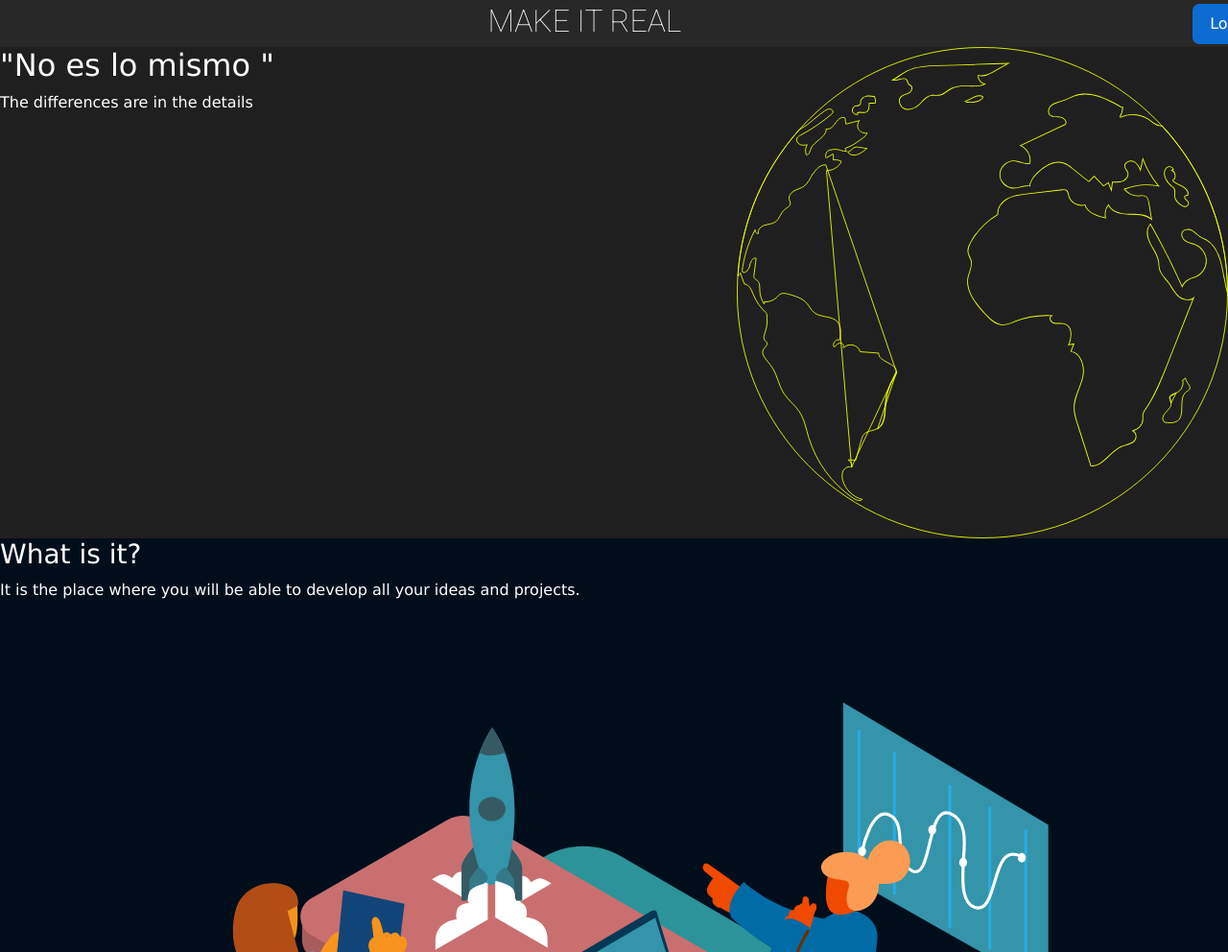
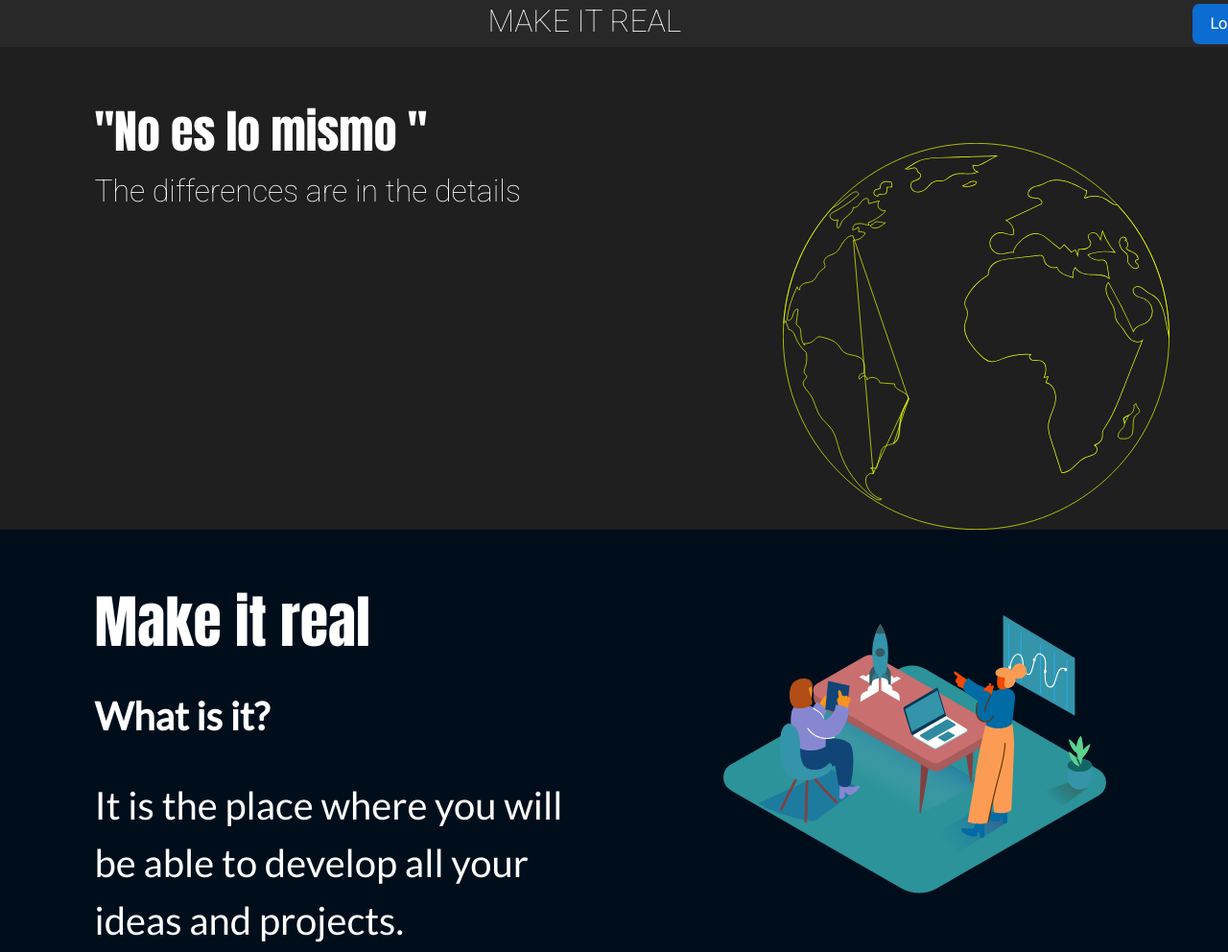
Before and after one commit to Adrian5730/Proyecto, a plain HTML site: page index.html in a window 1280 px wide. Shown: the top 992 px of the page at 96% size. Drawn offline with nearby package versions, Linux system fonts and the light colour scheme.

Commit message:
Termino boceto de home

```diff
--- a/css/styles.css
+++ b/css/styles.css
@@ -47,6 +47,50 @@ header  button#iconoLogin{
     color: white;
     padding: 9px 18px;
 }
+/*-----------todos los acticulos-----------*/
+section{
+    display: flex;
+}
+
+section div{
+    margin: 0 3% 0 3%;
+}
+
+section div#texto{
+    width: 50%;
+    display: block;
+    font-family: Archivo Narrow;
+    padding: 60px 0 0 60px;
+}
+
+section div#imagen{
+    display: inline-block;
+    width: 50%;
+    align-items: center;
+    align-content: center;
+}
+
+section div#imagen img{
+    display: block;
+    margin: auto;
+    width: 80%;
+}
+
+section div#texto h2{
+    font-size: 60px;
+    font-family: Anton;
+}
+
+section div#texto p{
+    font-size: 40px;
+    font-family: Lato;
+}
+section div#texto h3{
+    font-family: Lato;
+    font-size: 40px;
+    padding: 6% 0 6% 0;
+    font-weight: 1000;
+}
 
 /*------------Primer Articulo--------------*/
 
@@ -58,6 +102,8 @@ header  button#iconoLogin{
 section#articulo1 div#texto{
     width: 60%;
     display: block;
+    font-family: Roboto;
+    padding: 60px 0 0 60px;
 }
 
 section#articulo1 div#imagen{
@@ -65,9 +111,31 @@ section#articulo1 div#imagen{
     width: 40%;
     align-items: center;
     align-content: center;
+    padding: 100px 0px 0px 0px;
+
 }
 
-div#imagen img{
-    width: 100%
+section#articulo1 div#imagen img{
+    width: 90%
+}
 
+section#articulo1 div#texto h2{
+    font-size: 3em;
+    font-family: Anton;
 }
+
+section#articulo1 div#texto p{
+    font-size: 2em;
+    font-family: Roboto;
+}
+
+
+/*------------tercer, quinto, septimo Articulo--------------*/
+
+section#articulo3, #articulo5, #articulo7 {
+    flex-direction:row-reverse;
+}
+
+section#articulo3 div#texto, #articulo5 div#texto, #articulo7 div#texto {
+    text-align: right;
+}
--- a/index.html
+++ b/index.html
@@ -5,6 +5,9 @@
     <meta http-equiv="X-UA-Compatible" content="IE=edge">
     <meta name="viewport" content="width=device-width, initial-scale=1.0">
     <link rel="preconnect" href="https://fonts.gstatic.com">
+    <link href="https://fonts.googleapis.com/css2?family=Anton&display=swap" rel="stylesheet">
+    <link href="https://fonts.googleapis.com/css2?family=Lato:wght@100;400&display=swap" rel="stylesheet">
+    <link href="https://fonts.googleapis.com/css2?family=Archivo+Narrow&display=swap" rel="stylesheet">
     <link href="https://cdn.jsdelivr.net/npm/bootstrap@5.0.1/dist/css/bootstrap.min.css" rel="stylesheet" integrity="sha384-+0n0xVW2eSR5OomGNYDnhzAbDsOXxcvSN1TPprVMTNDbiYZCxYbOOl7+AMvyTG2x" crossorigin="anonymous">
 <link href="https://fonts.googleapis.com/css2?family=Roboto:wght@100&display=swap" rel="stylesheet">
     <link rel="stylesheet" href="css/styles.css">
@@ -34,6 +37,7 @@
         <article id="contenedor-articulo">
             <section id="articulo2">
                 <div id="texto">
+                    <h2>Make it real</h2>
                     <h3>What is it?</h3>
                     <p>It is the place where you will be able to develop all your ideas and projects.</p>
                 </div>
```
